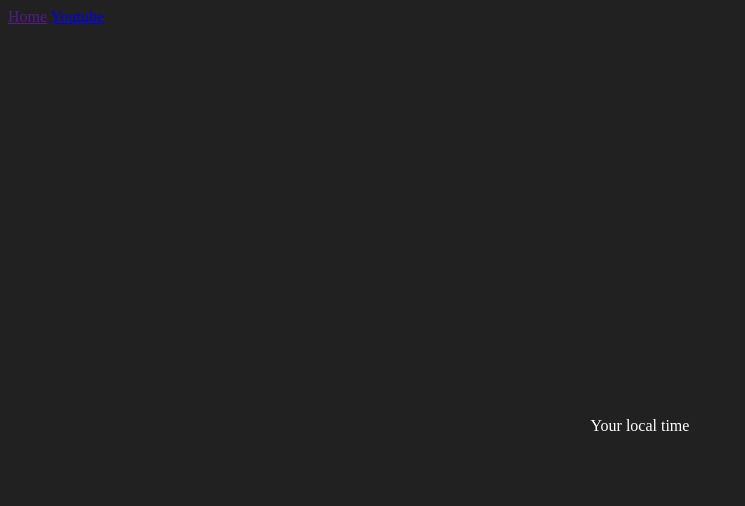
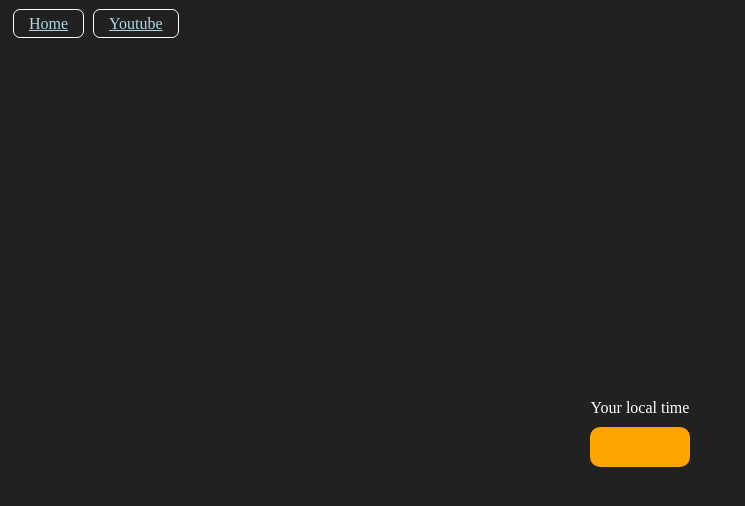
Before and after one commit to Somya-keshri/JavaScript, a plain HTML site: page 07_Projects/Project_3/index.html in a window 1280 px wide. Shown: the whole page, without its empty margins (0-745 px from the left). Drawn offline with Linux system fonts and the light colour scheme.

Commit message:
Local Time

```diff
--- a/07_Projects/Project_3/style.css
+++ b/07_Projects/Project_3/style.css
@@ -1,6 +1,18 @@
 body{
     background-color: #212121;
     color: #fff;
+}
+.nav{
+    margin-top: 15px;
+}
+a{
+    margin-left: 5px;
+    padding: 5px;
+    padding-left: 15px;
+    padding-right: 15px;
+    border-radius: 7px;
+    border: 1px solid white;
+    color:lightblue;
 }
 .center{
     display: flex;
@@ -9,3 +21,10 @@ body{
     align-items: center;
     flex-direction: column;
 }
+#clock{
+    font-size: 40px;
+    background-color: orange;
+    padding: 20px 50px;
+    margin-top: 10px;
+    border-radius: 10px;
+}
```
